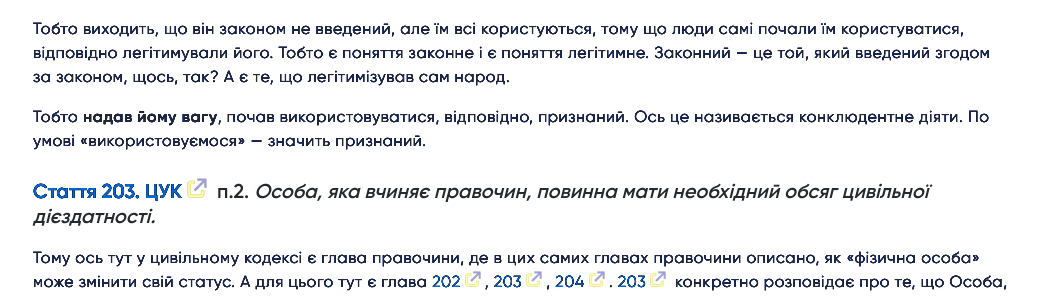
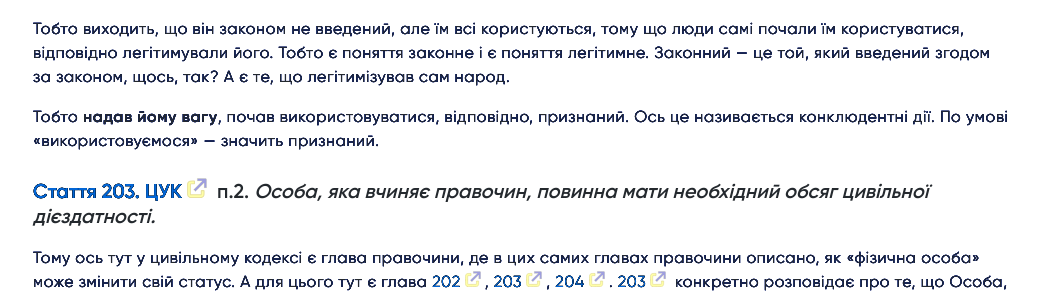
Before and after one commit to my-ihq-prf/voleviyavlennya, a Jekyll site: the page built from docs/pages/you_tube/zhenchina-l-a-r-i-s-a/k1-chelovekgrazhdanin-statusy-i-pravosubuektnost-katerina-nechiporenko-iyerarhiya-prava-v-sviti/index.md, in a window 1280 px wide and 900 px high, scrolled down 2919 px. Shown: the part 150-447 px from the top of the window, without its empty margins (117-1159 px from the left). Built offline with Jekyll 4.4.1, drawn with Linux system fonts in a browser that asks for light colours; some web fonts are replaced; our own code applies the rules of GitHub Pages for plain Markdown files.

Commit message:
main ✨ home commit

```diff
--- a/docs/pages/you_tube/zhenchina-l-a-r-i-s-a/k1-chelovekgrazhdanin-statusy-i-pravosubuektnost-katerina-nechiporenko-iyerarhiya-prava-v-sviti/index.md
+++ b/docs/pages/you_tube/zhenchina-l-a-r-i-s-a/k1-chelovekgrazhdanin-statusy-i-pravosubuektnost-katerina-nechiporenko-iyerarhiya-prava-v-sviti/index.md
@@ -66,7 +66,7 @@
 
 Тобто виходить, що він законом не введений, але їм всі користуються, тому що люди самі почали їм користуватися, відповідно легітимували його. Тобто є поняття законне і є поняття легітимне. Законний — це той, який введений згодом за законом, щось, так? А є те, що легітимізував сам народ.
 
-Тобто **надав йому вагу**, почав використовуватися, відповідно, признаний. Ось це називається конклюдентне діяти. По умові «використовуємося» — значить признаний.
+Тобто **надав йому вагу**, почав використовуватися, відповідно, признаний. Ось це називається конклюдентні дії. По умові «використовуємося» — значить признаний.
 
 ### [Стаття 203. ЦУК](https://zakon.rada.gov.ua/laws/show/435-15#n1155) п.2. _Особа, яка вчиняє правочин, повинна мати необхідний обсяг цивільної дієздатності._
 
```
